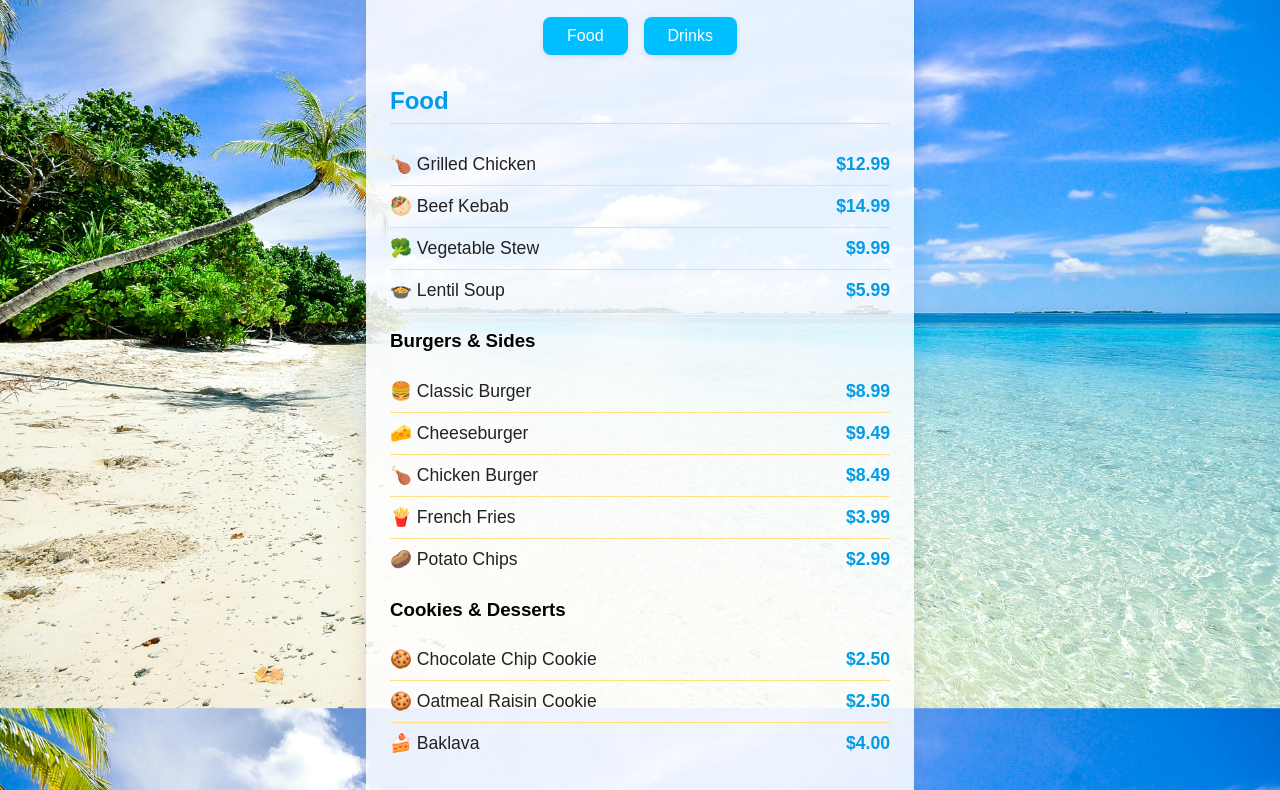
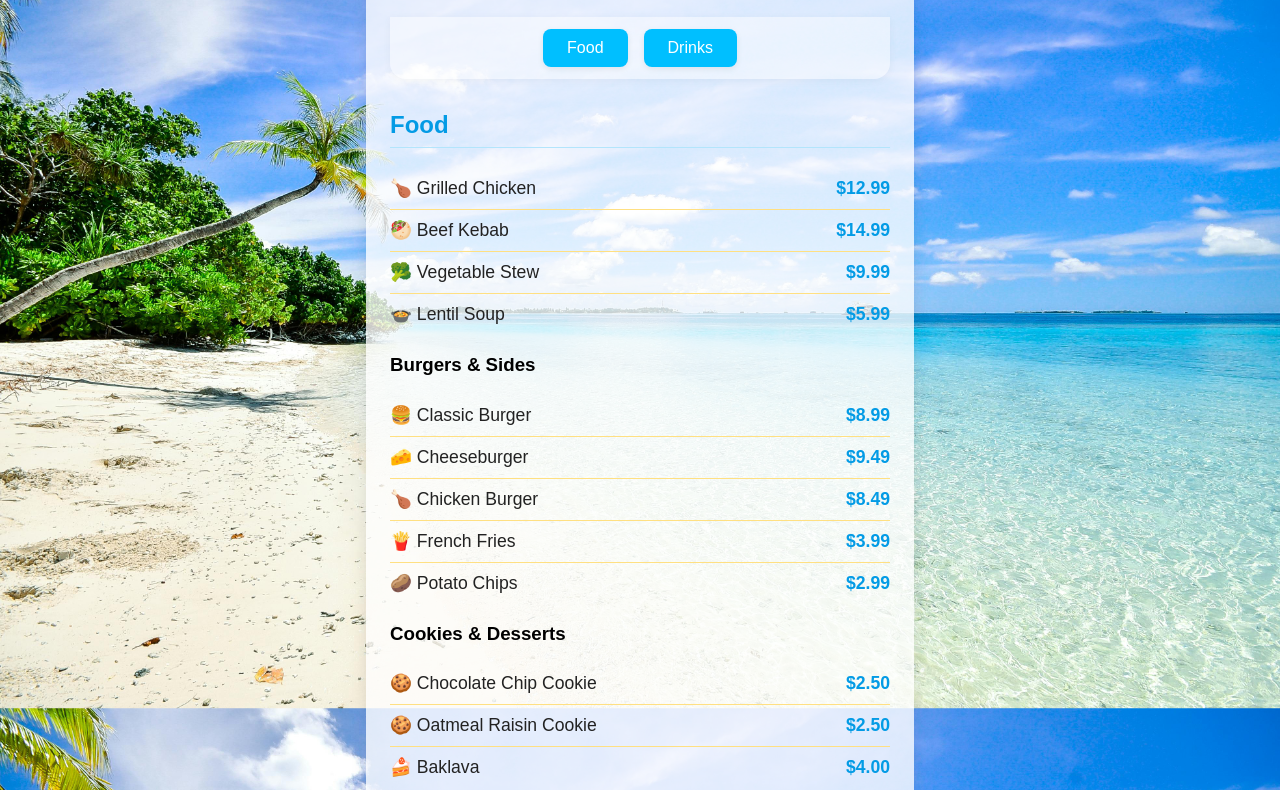
Before and after one commit to Oznarda/menu, a plain HTML site: page index.html in a window 1280 px wide. Shown: the part 145-935 px from the top of the page. Drawn offline with Linux system fonts and the light colour scheme.

Commit message:
Update style.css

```diff
--- a/style.css
+++ b/style.css
@@ -9,7 +9,7 @@ body {
 .container {
     max-width: 500px;
     margin: 40px auto;
-    background: rgba(255, 255, 255, 0.85);
+    background: rgba(255, 255, 255, 0.78);
     padding: 32px 24px;
     border-radius: 16px;
     box-shadow: 0 4px 16px rgba(0,0,0,0.10);
@@ -53,6 +53,13 @@ h2 {
     justify-content: center;
     gap: 16px;
     margin-bottom: 24px;
+    position: sticky;
+    top: 0;
+    z-index: 10;
+    background: rgba(255,255,255,0.45);
+    padding: 12px 0 12px 0;
+    border-radius: 0 0 16px 16px;
+    box-shadow: 0 2px 8px rgba(0,0,0,0.04);
 }
 .menu-buttons button {
     background: #00bfff;
```
